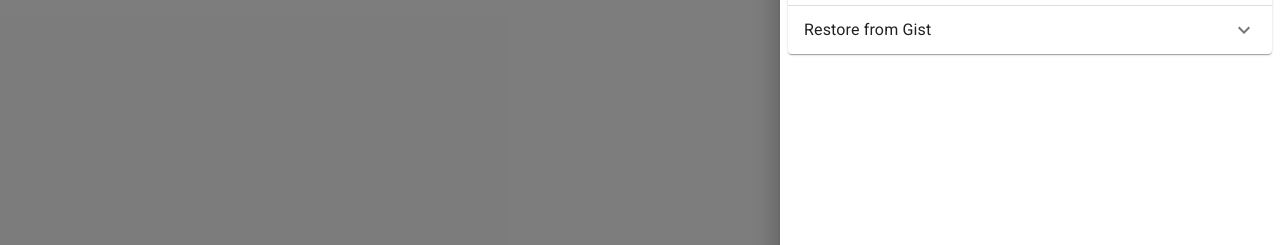
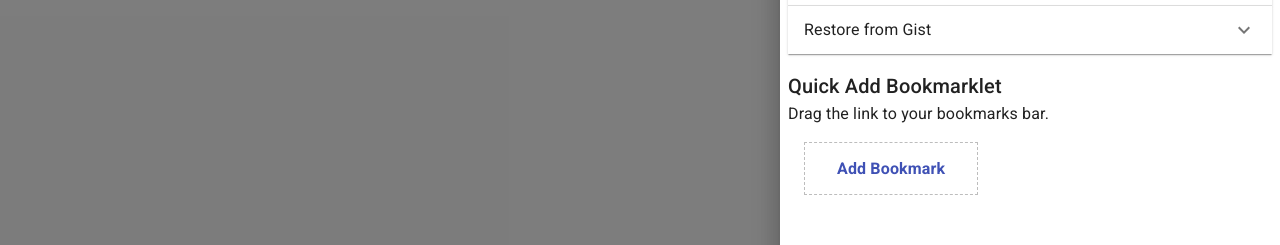
Before and after one commit to sgolovine/gistmarks, a React app: page / in a window 1280 px wide. Both pictures are taken after a click on the button 1184 px from the left and 32 px from the top of the page. Shown: the part 195-440 px from the top of the page. Built offline with nearby package versions, Linux system fonts and the light colour scheme.

Commit message:
Add bookmarklet to UI

```diff
--- a/bookmarklet.js
+++ b/bookmarklet.js
@@ -1,3 +1,9 @@
+// Bookmarklet
+// A few things to note:
+// * The file must be minified to work
+// * `javascript:` has to be attached to the front
+// * Not yet tested with Firefox, and Safari
+
 ;(function () {
   var url =
     "https://gistmarks.io/add?name" +
--- a/src/components/BookmarkCard/index.tsx
+++ b/src/components/BookmarkCard/index.tsx
@@ -120,11 +120,13 @@ export const BookmarkCard: React.FC<Props> = ({
             </IconButton>
           </>
         )}
-        <Chip
-          color="primary"
-          className={classes.categoryChip}
-          label={category}
-        />
+        {category && (
+          <Chip
+            color="primary"
+            className={classes.categoryChip}
+            label={category}
+          />
+        )}
       </CardActions>
     </Card>
   )
--- a/src/components/SettingsPanel/index.tsx
+++ b/src/components/SettingsPanel/index.tsx
@@ -8,6 +8,11 @@ import { LocalBackup, LocalRestore } from "./Local"
 import { GistBackup } from "./GistBackup"
 import { GistRestore } from "./GistRestore"
 import { BackupContext } from "~/context"
+import { Typography } from "@material-ui/core"
+import { DEV_BOOKMARKLET, PROD_BOOKMARKLET } from "~/defines/bookmarklet"
+import { dev } from "~/helpers"
+
+const bookmarkletHref = dev ? DEV_BOOKMARKLET : PROD_BOOKMARKLET
 
 const useStyles = makeStyles((theme) => ({
   root: {
@@ -18,6 +23,27 @@ const useStyles = makeStyles((theme) => ({
     [theme.breakpoints.down("xs")]: {
       width: "100vw",
     },
+  },
+  bookmarkletContainer: {
+    marginTop: theme.spacing(2),
+  },
+  bookmarkletLinkContainer: {
+    marginTop: theme.spacing(4),
+    marginLeft: theme.spacing(2),
+    marginBottom: theme.spacing(4),
+  },
+  bookmarkletLink: {
+    paddingTop: theme.spacing(2),
+    paddingBottom: theme.spacing(2),
+    paddingLeft: theme.spacing(4),
+    paddingRight: theme.spacing(4),
+    marginTop: theme.spacing(6),
+    border: "1px dashed",
+    textDecoration: "none",
+    fontSize: "16px",
+    fontWeight: "bold",
+    color: theme.palette.primary.main,
+    borderColor: theme.palette.grey[400],
   },
 }))
 
@@ -65,6 +91,16 @@ export const SettingsPanel = () => {
         <SettingsItem title="Restore from Gist">
           <GistRestore />
         </SettingsItem>
+
+        <div className={classes.bookmarkletContainer}>
+          <Typography variant="h6">Quick Add Bookmarklet</Typography>
+          <Typography>Drag the link to your bookmarks bar.</Typography>
+          <div className={classes.bookmarkletLinkContainer}>
+            <a className={classes.bookmarkletLink} href={bookmarkletHref}>
+              Add Bookmark
+            </a>
+          </div>
+        </div>
       </div>
     </Panel>
   )
--- /dev/null
+++ b/src/defines/bookmarklet.ts
@@ -0,0 +1,5 @@
+export const PROD_BOOKMARKLET =
+  'javascript:(function () { var url = "http://localhost:3000/add?name=" + document.title + "&href=" + window.location.href, title = "Add Bookmark", windowOptions = "scrollbars=no,resizable=no,status=no,location=no,toolbar=no,menubar=no,width=400,height=700,left=100,top=100"; window.open(url, title, windowOptions) }())'
+
+export const DEV_BOOKMARKLET =
+  'javascript:(function () { var url = "https://gistmarks.io/add?name=" + document.title + "&href=" + window.location.href, title = "Add Bookmark", windowOptions = "scrollbars=no,resizable=no,status=no,location=no,toolbar=no,menubar=no,width=400,height=700,left=100,top=100"; window.open(url, title, windowOptions) }())'
--- a/src/routes/add/index.tsx
+++ b/src/routes/add/index.tsx
@@ -5,6 +5,8 @@ import { BookmarkPanelEditor } from "~/components/BookmarkPanel/BookmarkPanelEdi
 import { BookmarkContext } from "~/context"
 import Header from "~/layout/Header"
 import qs from "query-string"
+import { generateUUID } from "~/helpers"
+import { Bookmark } from "~/model/Bookmark"
 
 const useStyles = makeStyles((theme) => ({
   formContainer: {
@@ -46,6 +48,33 @@ export const AddRoute: React.FC = () => {
     }
   }, [])
 
+  const handleCancel = () => {
+    window.close()
+  }
+
+  const handleSave = () => {
+    if (!bookmarkName) {
+      alert("Please enter a name!")
+      return
+    }
+
+    if (!bookmarkHref) {
+      alert("Please enter a URL")
+      return
+    }
+
+    const guid = generateUUID()
+    const bookmark: Bookmark = {
+      guid,
+      name: bookmarkName,
+      href: bookmarkHref,
+      description: bookmarkDescription,
+      category: bookmarkCategory,
+    }
+    bookmarkContext.addBookmark(bookmark, guid)
+    window.close()
+  }
+
   return (
     <div>
       <Header add noSidebar noSettings noEditor noSearch />
@@ -66,8 +95,8 @@ export const AddRoute: React.FC = () => {
             onBookmarkCategoryChange={(newValue) =>
               setBookmarkCategory(newValue)
             }
-            onCancel={() => null}
-            onSubmit={() => null}
+            onCancel={handleCancel}
+            onSubmit={handleSave}
           />
         </CardContent>
       </Card>
```
